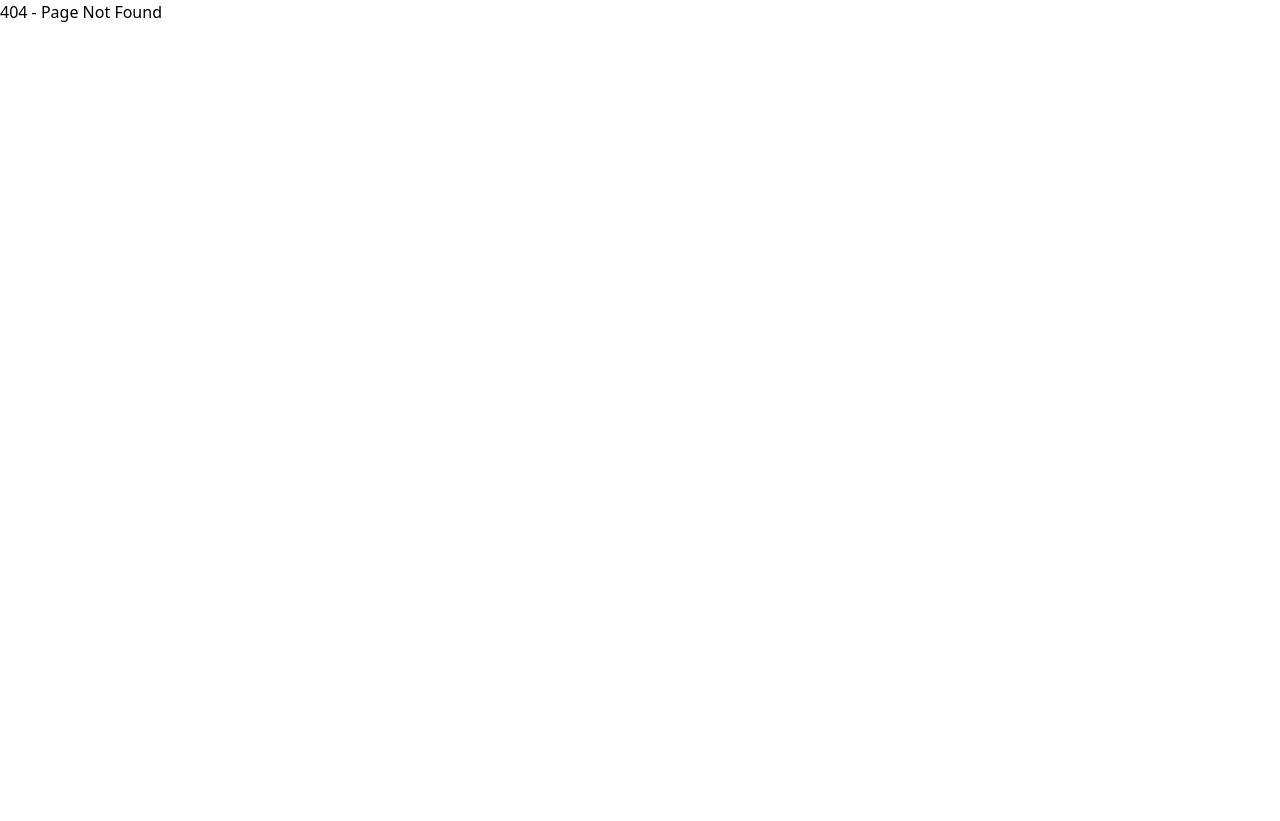
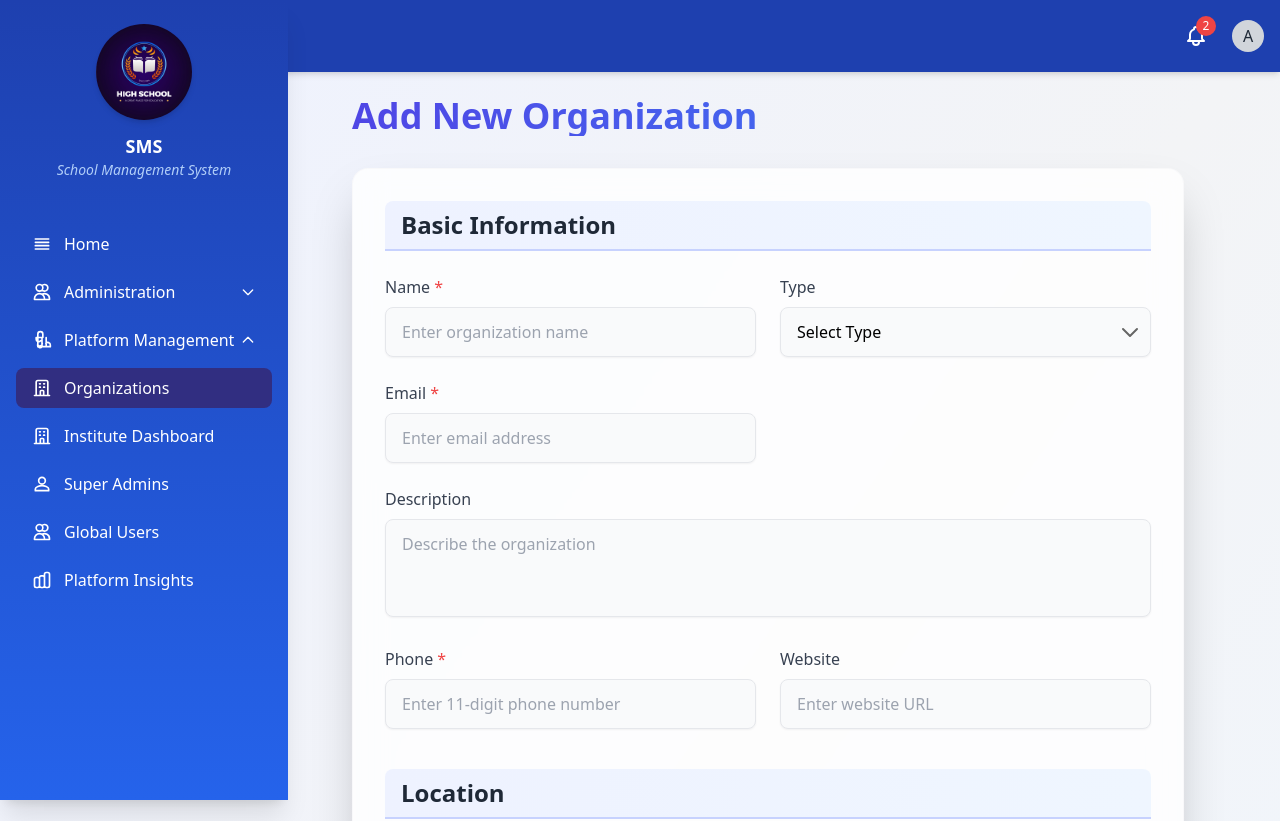
Before and after one commit to Umair-Amjad/myclass2, a React (Vite) app: page /platform/organizations/add in a window 1280 px wide. Before the commit this address had no page. Shown: the top 821 px of the page. Before the commit the page ends 800 px from the top, so only its background shows below. Built offline with nearby package versions, Linux system fonts and the light colour scheme.

Commit message:
change the routes from organizations to platform/organizations

```diff
--- a/src/App.jsx
+++ b/src/App.jsx
@@ -17,14 +17,23 @@ const App = () => {
       <Routes>
         {/* plateform owner */}
         <Route path="/" element={<AdminDashboard />} />
-        <Route path="/organizations" element={<OrganizationManagement />} />
-        <Route path="/organizations/add" element={<OrganizationAdd />} />
-        <Route path="/organizations/:id" element={<OrganizationDetails />} />
-        <Route path="/organizations/:id/edit" element={<EditOrganization />} />
-        <Route path="/institute/dashboard" element={<InstituteDashboard />} />
-        <Route path="/institutes/add" element={<AddInstitute />} />
         <Route
-          path="/organizations/:id/institutes"
+          path="/platform/organizations"
+          element={<OrganizationManagement />}
+        />
+        <Route
+          path="/platform/organizations/add"
+          element={<OrganizationAdd />}
+        />
+        <Route
+          path="/platform/organizations/:id"
+          element={<OrganizationDetails />}
+        />
+        <Route path="/platform/organizations/:id/edit" element={<EditOrganization />} />
+        <Route path="/platform/institute/dashboard" element={<InstituteDashboard />} />
+        <Route path="/platform/institutes/add" element={<AddInstitute />} />
+        <Route
+          path="/platform/organizations/:id/institutes"
           element={<ViewInstitutes />}
         />
         <Route path="/platform-insights" element={<Platforminsite />} />
--- a/src/components/layout/AdminSidebar.jsx
+++ b/src/components/layout/AdminSidebar.jsx
@@ -489,7 +489,7 @@ const AdminSidebar = ({ isOpen, toggleSidebar }) => {
               <div className="mt-1">
                 {/* Organizations */}
                 <NavLink
-                  to="/organizations"
+                  to="/platform/organizations"
                   className={({ isActive }) =>
                     `flex items-center space-x-3 py-2 px-4 rounded-lg ${
                       isActive ? "bg-indigo-900" : "hover:bg-indigo-700"
--- a/src/pages/dashboard/AdminDashboard.jsx
+++ b/src/pages/dashboard/AdminDashboard.jsx
@@ -51,7 +51,7 @@ const AdminDashboard = () => {
     console.log(
       "Organization button clicked - functionality to be implemented"
     );
-    navigate("/organizations");
+    navigate("platform/organizations");
   };
 
   // User Growth Line Chart Data (switch between Monthly and Yearly)
@@ -422,7 +422,7 @@ const AdminDashboard = () => {
             </h2>
             <div className="grid grid-cols-1 sm:grid-cols-2 lg:grid-cols-4 gap-4">
               <Link
-                to="/organizations/add"
+                to="/platform/organizations/add"
                 className="bg-white p-4 rounded-lg shadow-md hover:shadow-lg transition-shadow flex items-center justify-between"
               >
                 <div className="flex items-center space-x-3">
--- a/src/pages/organization/EditOrganization.jsx
+++ b/src/pages/organization/EditOrganization.jsx
@@ -71,7 +71,7 @@ const EditOrganization = () => {
     localStorage.setItem("organizations", JSON.stringify(updatedOrganizations));
 
     // Redirect back to the Organization Management page
-    navigate("/organizations");
+    navigate("/platform/organizations");
   };
 
   return (
@@ -291,7 +291,7 @@ const EditOrganization = () => {
                 </button>
                 <button
                   type="button"
-                  onClick={() => navigate("/organizations")}
+                  onClick={() => navigate("/platform/organizations")}
                   className="px-4 py-2 border border-gray-300 text-gray-600 rounded-md hover:bg-gray-100 transition-colors"
                 >
                   Cancel
--- a/src/pages/organization/OrganizationAdd.jsx
+++ b/src/pages/organization/OrganizationAdd.jsx
@@ -60,7 +60,7 @@ const OrganizationAdd = () => {
 
     console.log("Form values:", values);
     setSubmitting(false);
-    navigate("/organizations");
+    navigate("/platform/organizations");
   };
 
   return (
@@ -410,7 +410,7 @@ const OrganizationAdd = () => {
                 {/* Buttons */}
                 <div className="flex justify-end space-x-4">
                   <Link
-                    to="/organizations"
+                    to="/platform/organizations"
                     className="px-6 py-3 bg-gray-200 text-gray-700 rounded-lg shadow-md hover:bg-gray-300 hover:shadow-lg transition-all duration-300 transform hover:-translate-y-1"
                   >
                     Cancel
--- a/src/pages/organization/OrganizationDetails.jsx
+++ b/src/pages/organization/OrganizationDetails.jsx
@@ -1,7 +1,6 @@
 import React, { useState, useEffect } from "react";
 import { Link, useParams, useNavigate } from "react-router-dom";
 import AdminSidebar from "../../components/layout/AdminSidebar";
-
 
 const OrganizationDetails = () => {
   const { id } = useParams();
@@ -18,7 +17,7 @@ const OrganizationDetails = () => {
     if (org) {
       setOrganization(org);
     } else {
-      navigate("/organizations");
+      navigate("/platform/organizations");
     }
   }, [id, navigate]);
 
@@ -29,7 +28,7 @@ const OrganizationDetails = () => {
       (org) => org.id !== parseInt(id)
     );
     localStorage.setItem("organizations", JSON.stringify(updatedOrganizations));
-    navigate("/organizations");
+    navigate("/platform/organizations");
   };
 
   if (!organization) {
@@ -51,12 +50,10 @@ const OrganizationDetails = () => {
           isOpen ? "md:ml-64" : "md:ml-16"
         }`}
       >
-        <div className="ml-48">
-
-        </div>
+        <div className="ml-48"></div>
         {/* Organization Details Content */}
         <main className="p-24 flex-1 max-w-6xl mx-auto">
-          {/* Heading */}
+
           <h1 className="text-3xl font-extrabold text-gray-800 mb-6 ml-10">
             Organization Details
           </h1>
@@ -64,7 +61,7 @@ const OrganizationDetails = () => {
           {/* buttons */}
           <div className="flex space-x-4 justify-end -mt-10 sm:-mt-12 md:-mt-14">
             <Link
-              to={`/organizations/${id}/edit`}
+              to={`/platform/organizations/${id}/edit`}
               className="flex items-center px-5 py-2 bg-indigo-600 text-white rounded-lg shadow-md hover:bg-indigo-700 transition-all duration-200 transform hover:scale-105"
             >
               <svg
@@ -344,7 +341,7 @@ const OrganizationDetails = () => {
                   <p className="text-2xl font-extrabold text-indigo-700">0</p>
                   <p className="text-sm text-gray-600 mt-1">Total Institutes</p>
                   <Link
-                    to={`/organizations/${id}/institutes`}
+                    to={`/platform/organizations/${id}/institutes`}
                     className="text-indigo-600 text-sm font-semibold hover:underline mt-2 inline-block transform transition-transform duration-200 hover:scale-110"
                   >
                     View Institutes
@@ -421,7 +418,7 @@ const OrganizationDetails = () => {
           {/* Bottom Back to Organizations Button */}
           <div className="mt-10 flex justify-start">
             <Link
-              to="/organizations"
+              to="/platform/organizations"
               className="flex items-center px-5 py-2 bg-indigo-600 text-white rounded-lg shadow-md hover:bg-indigo-700 transition-all duration-200 transform hover:scale-105 ml-10"
             >
               <svg
--- a/src/pages/organization/OrganizationManagement.jsx
+++ b/src/pages/organization/OrganizationManagement.jsx
@@ -181,7 +181,7 @@ const OrganizationManagement = () => {
               </p>
             </div>
             <Link
-              to="/organizations/add"
+              to="/platform/organizations/add"
               className="flex items-center px-4 py-2 bg-blue-600 text-white rounded-md hover:bg-blue-700 transition-colors"
             >
               <svg
@@ -381,7 +381,7 @@ const OrganizationManagement = () => {
               Refresh
             </button>
             <Link
-              to="/organizations/add"
+              to="/platform/organizations/add"
               className="flex items-center px-4 py-2 bg-blue-600 text-white rounded-md hover:bg-blue-700 transition-colors"
             >
               <svg
@@ -472,7 +472,7 @@ const OrganizationManagement = () => {
                         {dropdownOpen[String(org.id)] && (
                           <div className="absolute right-0 mt-2 w-48 bg-white rounded-md shadow-lg z-10">
                             <Link
-                              to={`/organizations/${org.id}`}
+                              to={`/platform/organizations/${org.id}`}
                               className="flex items-center px-4 py-2 text-gray-700 hover:bg-gray-100"
                               onClick={() => toggleDropdown(org.id)}
                             >
@@ -499,7 +499,7 @@ const OrganizationManagement = () => {
                               View Details
                             </Link>
                             <Link
-                              to={`/organizations/${org.id}/edit`}
+                              to={`/platform/organizations/${org.id}/edit`}
                               className="flex items-center px-4 py-2 text-gray-700 hover:bg-gray-100"
                               onClick={() => toggleDropdown(org.id)}
                             >
@@ -520,7 +520,7 @@ const OrganizationManagement = () => {
                               Edit
                             </Link>
                             <Link
-                              to={`/organizations/${org.id}/institutes`}
+                              to={`/platform/organizations/${org.id}/institutes`}
                               className="flex items-center px-4 py-2 text-gray-700 hover:bg-gray-100"
                               onClick={() => toggleDropdown(org.id)}
                             >
--- a/src/pages/organization/ViewInstitutes.jsx
+++ b/src/pages/organization/ViewInstitutes.jsx
@@ -123,7 +123,7 @@ const ViewInstitutes = () => {
               </select>
             </div>
             <Link
-              to={`/organizations/${id}/institutes/add`}
+              to={`/platform/organizations/${id}/institutes/add`}
               className="mt-3 sm:mt-0 px-5 py-2 bg-blue-500 text-white rounded-lg shadow-md hover:bg-blue-600 transition-all duration-200 transform hover:scale-105"
             >
               Add Institute
@@ -202,7 +202,7 @@ const ViewInstitutes = () => {
                           No institutes found for this organization
                         </p>
                         <Link
-                          to={`/organizations/${id}/institutes/add`}
+                          to={`/platform/organizations/${id}/institutes/add`}
                           className="mt-4 inline-block px-5 py-2 bg-blue-500 text-white rounded-lg shadow-md hover:bg-blue-600 transition-all duration-200 transform hover:scale-105"
                         >
                           ADD FIRST INSTITUTE
@@ -218,7 +218,7 @@ const ViewInstitutes = () => {
           {/* Back Button */}
           <div className="mt-10 flex justify-start">
             <Link
-              to={`/organizations/${id}`}
+              to={`/platform/organizations/${id}`}
               className="flex items-center px-5 py-2 bg-blue-500 text-white rounded-lg shadow-md hover:bg-blue-600 transition-all duration-200 transform hover:scale-105 mr-10"
             >
               <svg
```
